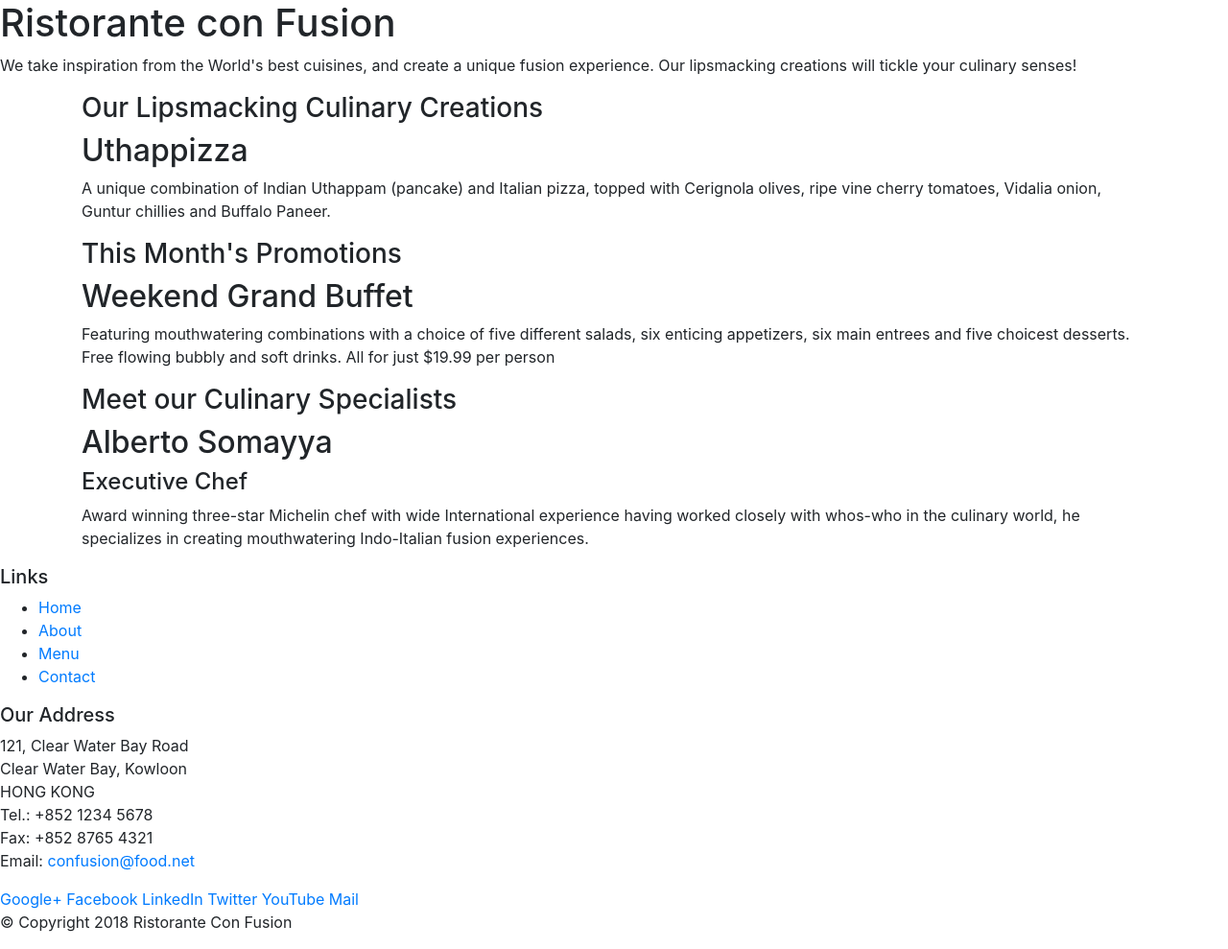
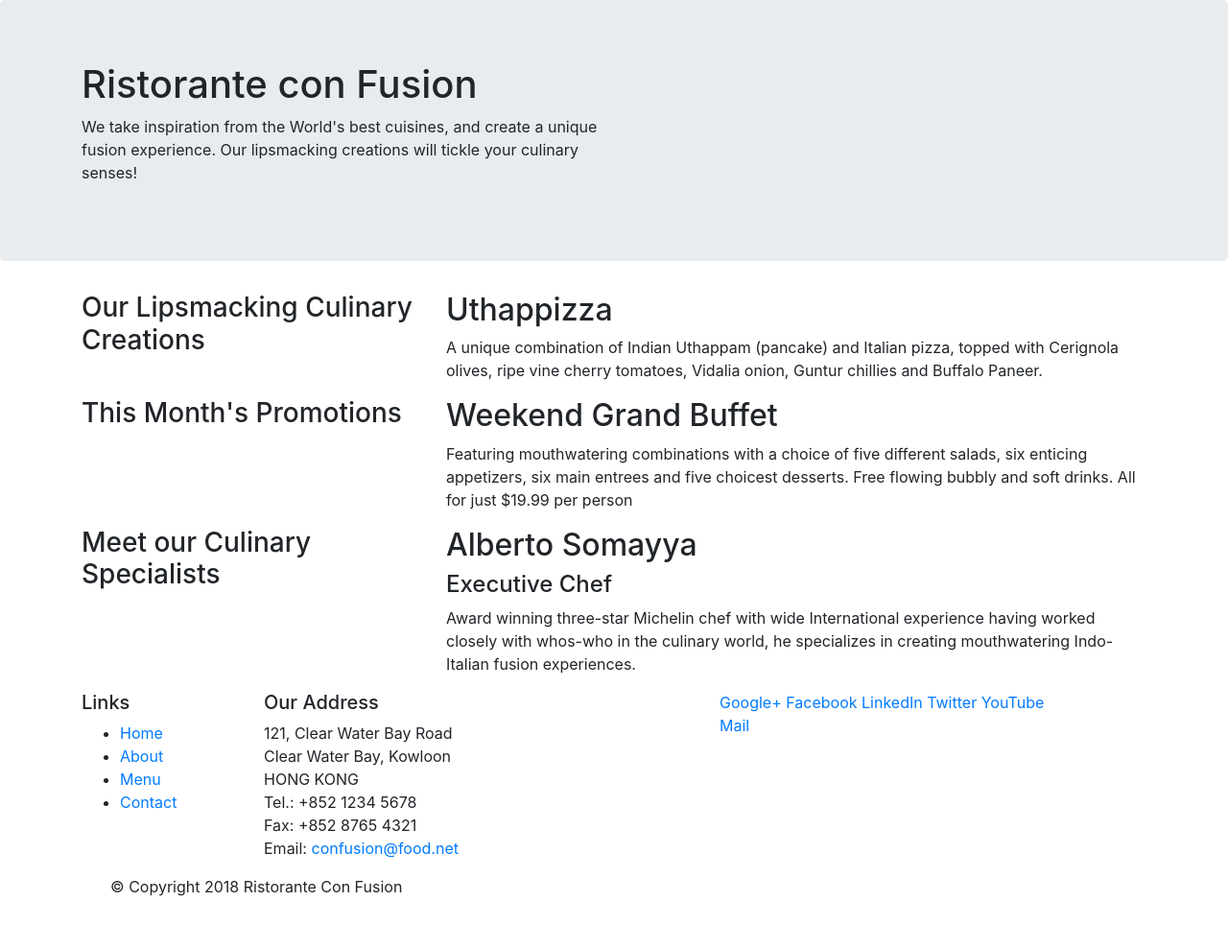
Before and after one commit to NorinMp143/learnBoot, a website: page index.html in a window 1280 px wide. Shown: the whole page at 96% size. After the commit the page ends 952 px from the top, so only its background shows below. Drawn offline with nearby package versions, Linux system fonts and the light colour scheme.

Commit message:
add some more classes of bootstrap

```diff
--- a/index.html
+++ b/index.html
@@ -14,46 +14,46 @@
 
 <body>
 
-    <header>
-        <div>
-            <div>
-                <div>
+    <header class="jumbotron">
+        <div class="container">
+            <div class="row">
+                <div class="col-12 col-sm-6">
                     <h1>Ristorante con Fusion</h1>
                     <p>We take inspiration from the World's best cuisines, and create a unique fusion experience. Our lipsmacking creations will tickle your culinary senses!</p>
                 </div>
-                <div>
+                <div class="col col-sm">
                 </div>
             </div>
         </div>
     </header>
 
     <div class="container">
-        <div>
-            <div>
+        <div class="row">
+            <div class="col-12 col-sm-4">
                 <h3>Our Lipsmacking Culinary Creations</h3>
             </div>
-            <div>
+            <div class="col-12 col-sm">
                 <h2>Uthappizza</h2>
                 <p>A unique combination of Indian Uthappam (pancake) and Italian pizza, topped with Cerignola olives, ripe vine cherry tomatoes, Vidalia onion, Guntur chillies and Buffalo Paneer.</p>
             </div>
         </div>
 
 
-        <div>
-            <div>
+        <div class="row">
+            <div class="col-12 col-sm-4">
                 <h3>This Month's Promotions</h3>
             </div>
-            <div>
+            <div class="col-12 col-sm">
                 <h2>Weekend Grand Buffet</h2>
                 <p>Featuring mouthwatering combinations with a choice of five different salads, six enticing appetizers, six main entrees and five choicest desserts. Free flowing bubbly and soft drinks. All for just $19.99 per person </p>
             </div>
         </div>
 
-        <div>
-            <div>
+        <div class="row">
+            <div class="col-12 col-sm-4">
                 <h3>Meet our Culinary Specialists</h3>
             </div>
-            <div>
+            <div class="col-12 col-sm">
                 <h2>Alberto Somayya</h2>
                 <h4>Executive Chef</h4>
                 <p>Award winning three-star Michelin chef with wide International experience having worked closely with whos-who in the culinary world, he specializes in creating mouthwatering Indo-Italian fusion experiences. </p>
@@ -62,9 +62,9 @@
     </div>
 
     <footer>
-        <div>
-            <div>
-                <div>
+        <div class="container">
+            <div class="row">
+                <div class="col-4 col-sm-2">
                     <h5>Links</h5>
                     <ul>
                         <li><a href="#">Home</a></li>
@@ -73,7 +73,7 @@
                         <li><a href="#">Contact</a></li>
                     </ul>
                 </div>
-                <div>
+                <div class="col-7 col-sm-5">
                     <h5>Our Address</h5>
                     <address>
 		              121, Clear Water Bay Road<br>
@@ -84,7 +84,7 @@
 		              Email: <a href="mailto:confusion@food.net">confusion@food.net</a>
 		           </address>
                 </div>
-                <div>
+                <div class="col-12 col-sm-4">
                     <div>
                         <a href="http://google.com/+">Google+</a>
                         <a href="http://www.facebook.com/profile.php?id=">Facebook</a>
@@ -95,8 +95,8 @@
                     </div>
                 </div>
            </div>
-           <div>
-                <div>
+           <div class="container">
+                <div class="col-auto">
                     <p>© Copyright 2018 Ristorante Con Fusion</p>
                 </div>
            </div>
```
